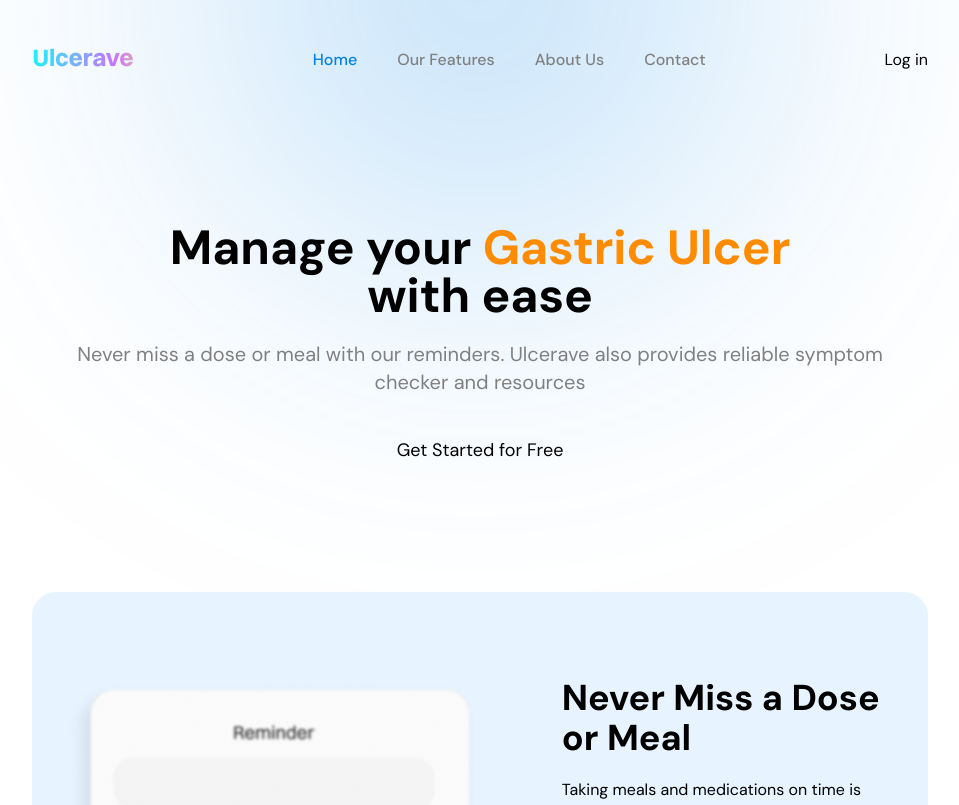
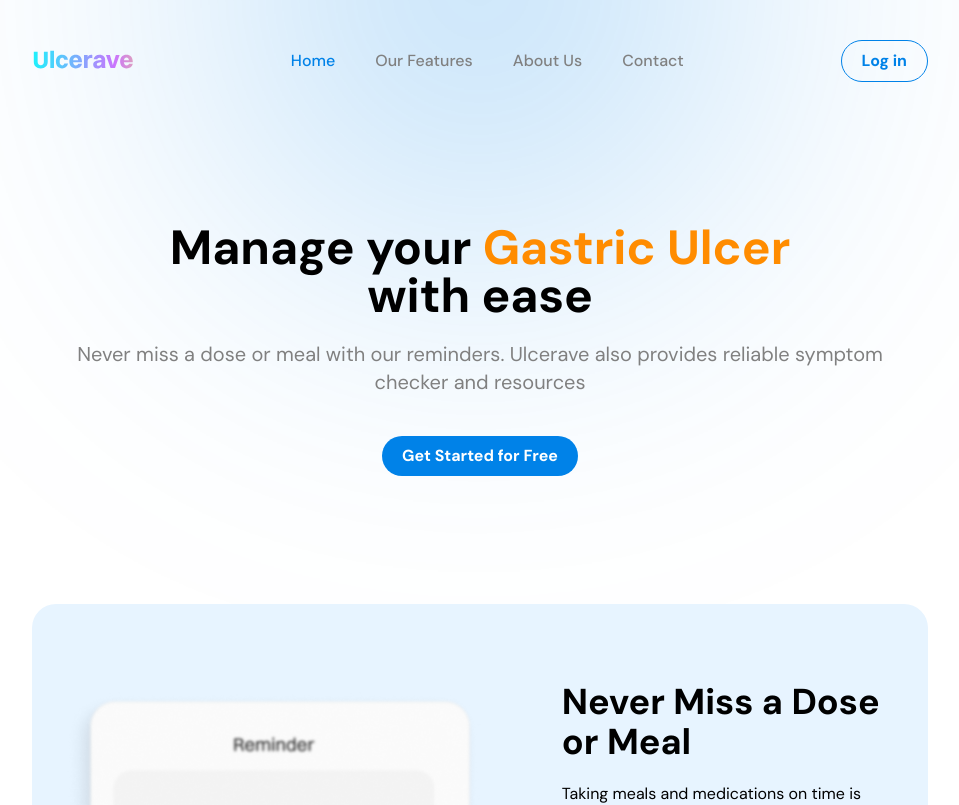
Before and after one commit to mikelisrael/ulcerave, a React (Vite) app: page / in a window 1280 px wide. Shown: the top 805 px of the page, without its empty margins (160-1119 px from the left). Built offline with nearby package versions, Linux system fonts and the light colour scheme; no server answers.

Commit message:
move: move main_btn class to index

```diff
--- a/src/index.css
+++ b/src/index.css
@@ -20,6 +20,7 @@ body {
   font-family: var(--font);
   color: var(--dark);
   position: relative;
+  @apply text-sm lg:text-base;
 }
 
 .universal_x {
@@ -29,3 +30,22 @@ body {
 .universal_x_margin {
   @apply mx-8 md:mx-16 lg:mx-32 xl:mx-48;
 }
+
+.main_btn {
+  @apply px-5 py-2 text-sm lg:text-base rounded-full text-white font-semibold;
+  transition: 0.3s cubic-bezier(0.25, 0.46, 0.45, 0.94);
+}
+
+.main_btn.transparent {
+  @apply text-primaryBlue border border-primaryBlue hover:bg-primaryBlue hover:text-white focus:bg-primaryBlue focus:text-white;
+}
+
+.main_btn.themed {
+  @apply bg-primaryBlue text-white hover:bg-darkerBlue focus:bg-darkerBlue;
+}
+
+/* style react toastify */
+.Toastify__toast-body {
+  font-family: var(--font) !important;
+  @apply !text-sm;
+}
```
